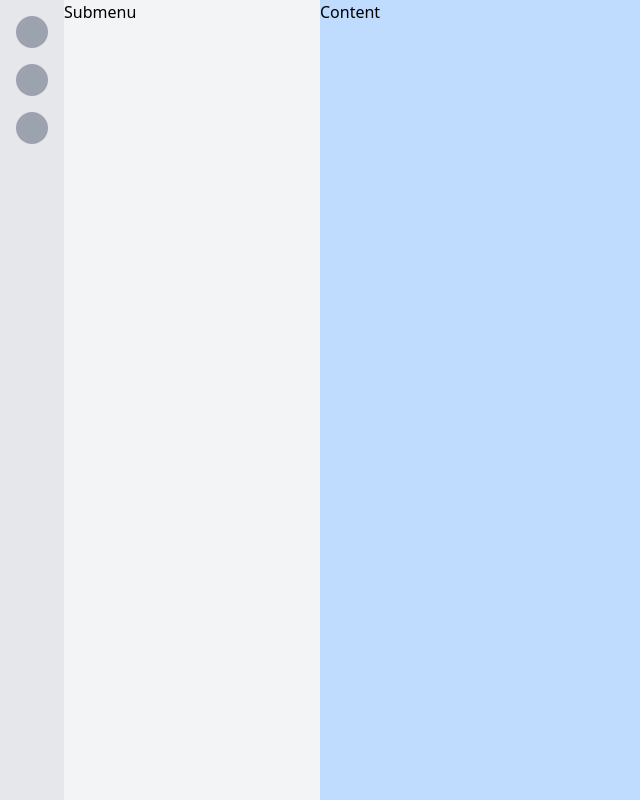
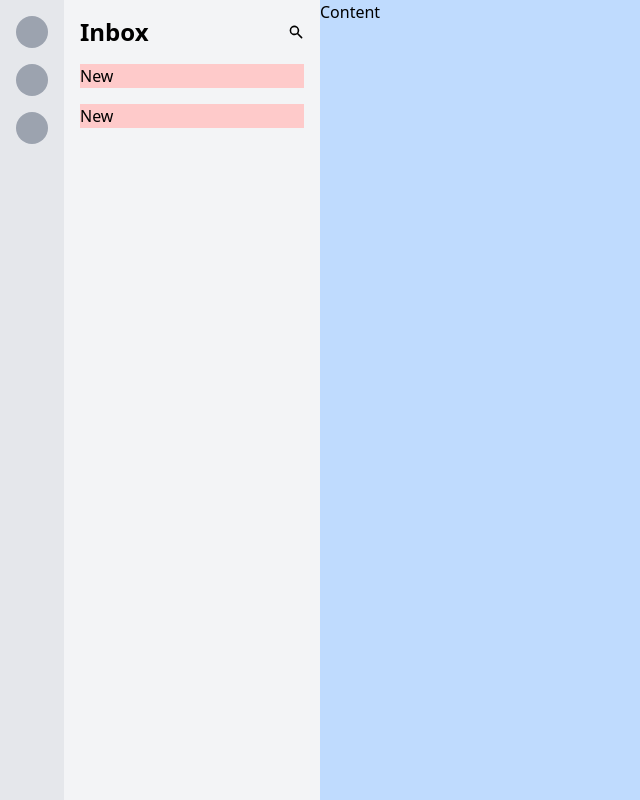
Before and after one commit to abteilung6/tailwind_inbox, a React (Create React App) app: page / in a window 1280 px wide. Shown: the whole page, without its empty margins (0-640 px from the left). Built offline with nearby package versions, Linux system fonts and the light colour scheme.

Commit message:
add inbox title with search

```diff
--- a/src/App.tsx
+++ b/src/App.tsx
@@ -10,7 +10,16 @@ const App: React.FC<Props> = () => {
           {[1,2,3].map((value, index) =>
             <div key={index} className="rounded-full bg-gray-400 w-8 h-8" />)}
         </div>
-        <div className="w-64 bg-gray-100">Submenu</div>
+        <div className="w-64 p-4 bg-gray-100 flex flex-col space-y-4">
+          <div className="flex flex-row justify-between items-center">
+            <h1 className="flex-auto font-semibold text-2xl">Inbox</h1>
+            <svg className="w-4 h-4" xmlns="http://www.w3.org/2000/svg" viewBox="0 0 20 20" fill="currentColor">
+              <path fillRule="evenodd" d="M8 4a4 4 0 100 8 4 4 0 000-8zM2 8a6 6 0 1110.89 3.476l4.817 4.817a1 1 0 01-1.414 1.414l-4.816-4.816A6 6 0 012 8z" clipRule="evenodd" />
+            </svg>
+          </div>
+          <div className="bg-red-200 h-54">New</div>
+          <div className="bg-red-200 h-54">New</div>
+        </div>
         <div className="flex-auto bg-blue-200">Content</div>
     </div>
   );
```
